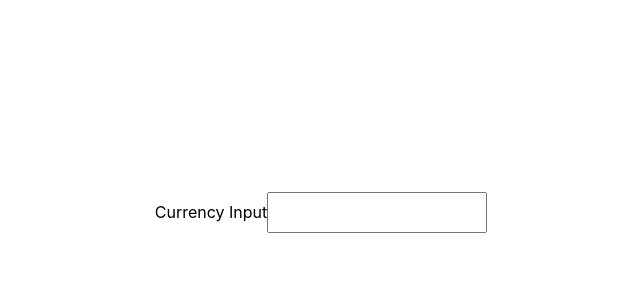
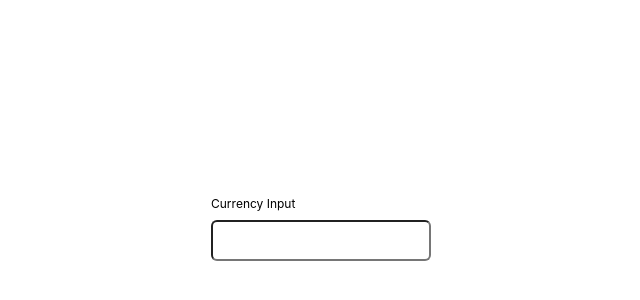
Before and after one commit to Madubhashana/Currency-Number-Input, a React (Create React App) app: page / in a window 1280 px wide. Shown: the part 24-324 px from the top of the page, without its empty margins (319-959 px from the left). Built offline with nearby package versions, Linux system fonts and the light colour scheme.

Commit message:
feat: make the component un-controllable

```diff
--- a/src/App.tsx
+++ b/src/App.tsx
@@ -4,7 +4,7 @@ import CurrencyInput from "./components/currency-input.component";
 function App() {
   return (
     <div className="container">
-      <div className="input-container">
+      <div className="content-container">
         <CurrencyInput />
       </div>
     </div>
--- a/src/components/currency-input.component.tsx
+++ b/src/components/currency-input.component.tsx
@@ -2,15 +2,88 @@ import {
   ChangeEventHandler,
   KeyboardEventHandler,
   InputEventHandler,
+  FocusEventHandler,
+  ChangeEvent,
+  FocusEvent,
   useRef,
   useState,
+  useEffect,
 } from "react";
 import { currencyFormatter, decimalFormatter } from "../lib/utilts";
 import { DEFAULT_CURRENCY_DECIMALS } from "../config/constants";
 
-const CurrencyInput = () => {
+type InputPropsType = Omit<
+  React.InputHTMLAttributes<HTMLInputElement>,
+  "value" | "onChange" | "onBlur"
+>;
+
+/**
+ * Props for {@link CurrencyInput}.
+ *
+ * Controlled-first: pass `value` and handle `onChange`. If `value` is omitted,
+ * the component behaves in uncontrolled mode and manages its own internal value.
+ *
+ * All standard `<input>` attributes are accepted (except `value`, `onChange`, `onBlur`
+ * which are typed below with currency-aware signatures).
+ *
+ * @typedef {Object} CurrencyInputPropsType
+ * @property {string} [value]
+ *   Controlled value (localized). If omitted, component is uncontrolled-compatible.
+ * @property {(next: string, event: React.ChangeEvent<HTMLInputElement>) => void} [onChange]
+ *   Called after each edit; `next` is the sanitized/partially formatted string.
+ * @property {(next: string, event: React.FocusEvent<HTMLInputElement>) => void} [onBlur]
+ *   Called on blur; typically used to normalize precision and persist.
+ */
+type CurrencyInputPropsType = Readonly<{
+  value?: string;
+  onChange?: (next: string, event: ChangeEvent<HTMLInputElement>) => void;
+  onBlur?: (next: string, event: FocusEvent<HTMLInputElement, Element>) => void;
+}> &
+  InputPropsType;
+
+/**
+ * A text input specialized for currency editing with localized separators.
+ *
+ * **Controlled by default**: The parent is the source of truth via the `value` prop.
+ * If `value` is omitted, the component gracefully falls back to **uncontrolled mode**
+ * by managing its own internal `currencyValue` (uncontrolled-compatible).
+ *
+ * Accessibility:
+ * - Forwards all standard input attributes via `delegated` props.
+ *
+ * @example
+ *
+ * function Example() {
+ *   const [amount, setAmount] = React.useState("");
+ *   return (
+ *     <CurrencyInput
+ *       value={amount}
+ *       onChange={(next) => setAmount(next)}
+ *       onBlur={(next) => setAmount(next)} // e.g., normalize to "1.234,50"
+ *       placeholder="Amount"
+ *     />
+ *   );
+ * }
+ */
+
+const CurrencyInput = ({
+  value,
+  onChange,
+  onBlur,
+  ...delegated
+}: CurrencyInputPropsType) => {
   const _isNumberpadDecimal = useRef<boolean>(false);
-  const [currencyValye, setCurrencyValye] = useState<string>("");
+  const [currencyValue, setCurrencyValue] = useState<string>(() => value ?? ""); // Lazy initialization avoid unnecessary re-renders
+
+  useEffect(() => {
+    /* Uncontrolled value updates
+     * Updates the component's value (currencyValue) each time
+     * when the uncrolled value gets changed.
+     */
+    if (value !== undefined && value !== currencyValue) {
+      setCurrencyValue(value);
+    }
+  }, [value, currencyValue]);
 
   const handleOnChange: ChangeEventHandler<HTMLInputElement> = (e) => {
     const inputType = (e.nativeEvent as InputEvent).inputType;
@@ -23,14 +96,20 @@ const CurrencyInput = () => {
     const formattedValue = currencyFormatter(e.target.value, {
       fractionDigits,
     });
-    setCurrencyValye(formattedValue);
+
+    onChange?.(formattedValue, e);
+    setCurrencyValue(formattedValue);
   };
 
-  const handleOnBlur = () => {
-    if (!currencyValye.length) {
+  const handleOnBlur: FocusEventHandler<HTMLInputElement> = (e) => {
+    if (!currencyValue.length) {
       return;
     }
-    setCurrencyValye((value) => decimalFormatter(value));
+
+    const formattedValue = decimalFormatter(currencyValue);
+
+    onBlur?.(formattedValue, e);
+    setCurrencyValue(formattedValue);
   };
 
   const handleOnkeyDown: KeyboardEventHandler<HTMLInputElement> = (e) => {
@@ -66,16 +145,18 @@ const CurrencyInput = () => {
   };
 
   return (
-    <div>
+    <div className="input-container">
       <label>Currency Input</label>
+      <br />
       <input
-        value={currencyValye}
+        value={currencyValue}
         onChange={handleOnChange}
         onBlur={handleOnBlur}
         id="currency-input"
         data-testid="currency-input"
         onKeyDown={handleOnkeyDown}
         onBeforeInput={handleOnBeforeInput}
+        {...delegated}
       />
     </div>
   );
--- a/src/index.css
+++ b/src/index.css
@@ -18,7 +18,7 @@ code {
   padding: 16px;
 }
 
-.input-container {
+.content-container {
   display: flex;
   flex: 1;
   justify-content: center;
@@ -29,4 +29,10 @@ code {
   padding: 8px 8px;
   width: 200px;
   font-size: 18px;
+  margin-top: 8px;
+  border-radius: 6px;
 }
+
+.input-container label {
+  font-size: 12px;
+}
```
Also changed, not shown: 1 other file (tests, documents, lock files or other folders).
